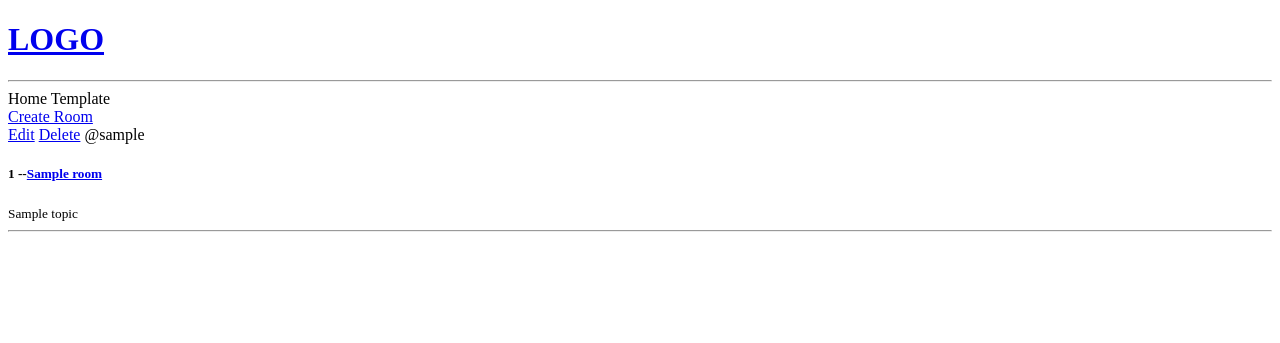
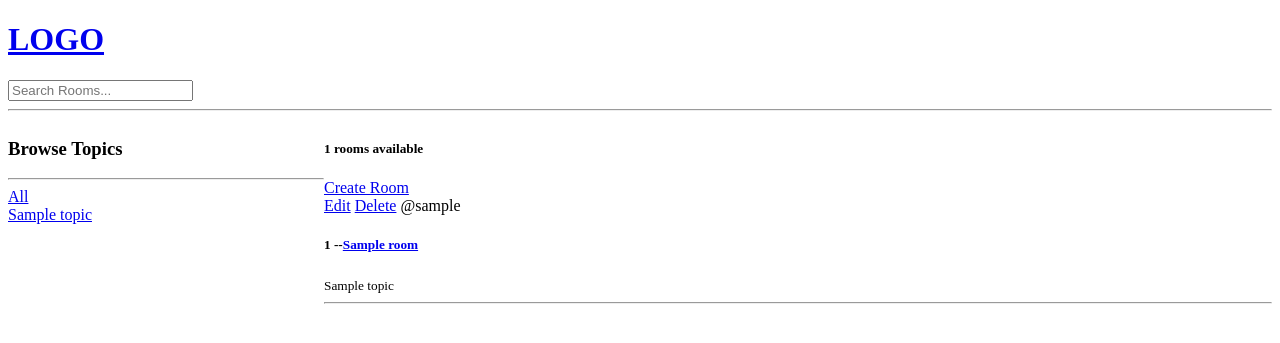
Before and after one commit to Nancy504/DjanjoTutorial, a Django app: template base/templates/base/home.html in a window 1280 px wide. Shown: the top 343 px of the page. Run offline with Django 3.2, Linux system fonts and the light colour scheme; the template is opened without the code that fills it: most values are stand-ins (such as "Sample title", 1, 10 or a date in 2020).

Commit message:
Search
Added a function to search keywords

```diff
--- a/base/templates/base/home.html
+++ b/base/templates/base/home.html
@@ -2,10 +2,31 @@
 
 {% block content %}
 
-<hl>Home Template</hl>
+<style>
+    .home-container{
+        display: grid;
+        grid-template-columns: 1fr 3fr;
+    }
+</style>
+
+<div class="home-container">
+    <div>
+        <h3>Browse Topics</h3>
+        <hr>
 
         <div>
+            <a href="{% url 'home' %}">All</a>
+        </div>
 
+        {% for topic in topics %}
+            <div>
+                <a href="{% url 'home' %}?q={{topic.name}}">{{topic.name}}</a>
+            </div>
+        {% endfor %}
+    </div>
+
+    <div>
+        <h5>{{room_count}} rooms available</h5>
         <a href="{% url 'create-room' %}">Create Room</a>
 
         <div>
@@ -21,6 +42,10 @@
 
             {% endfor %}
         </div>
+
+    </div>
+
+
 </div>
 
 {% endblock %}
--- a/templates/navbar.html
+++ b/templates/navbar.html
@@ -2,4 +2,8 @@
     <h1>LOGO</h1>
 </a>
 
+<form method ="GET" action="{% url 'home' %}">
+    <input type="text" name="q" placeholder="Search Rooms..." />
+</form>
+
 <hr>
```
Also changed, not shown: base/views.py (+14 -3 lines). Lines whose indentation alone changed are shown as unchanged.
